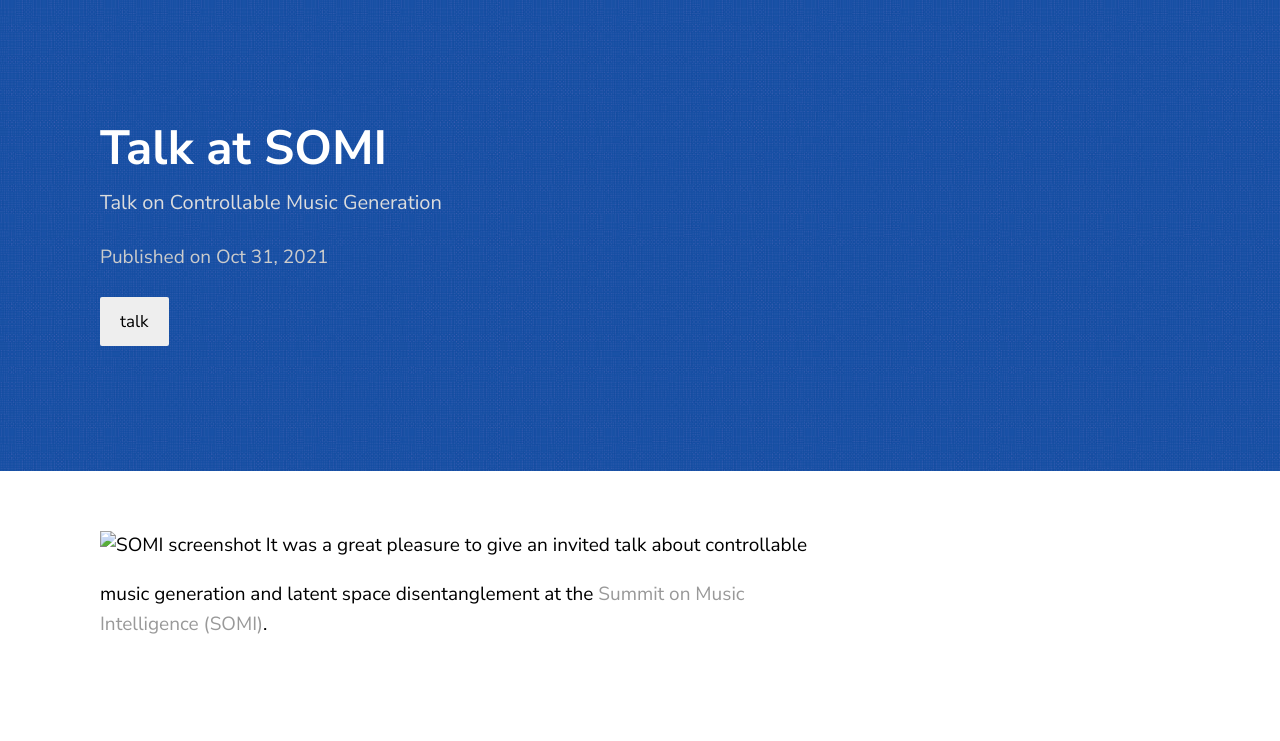
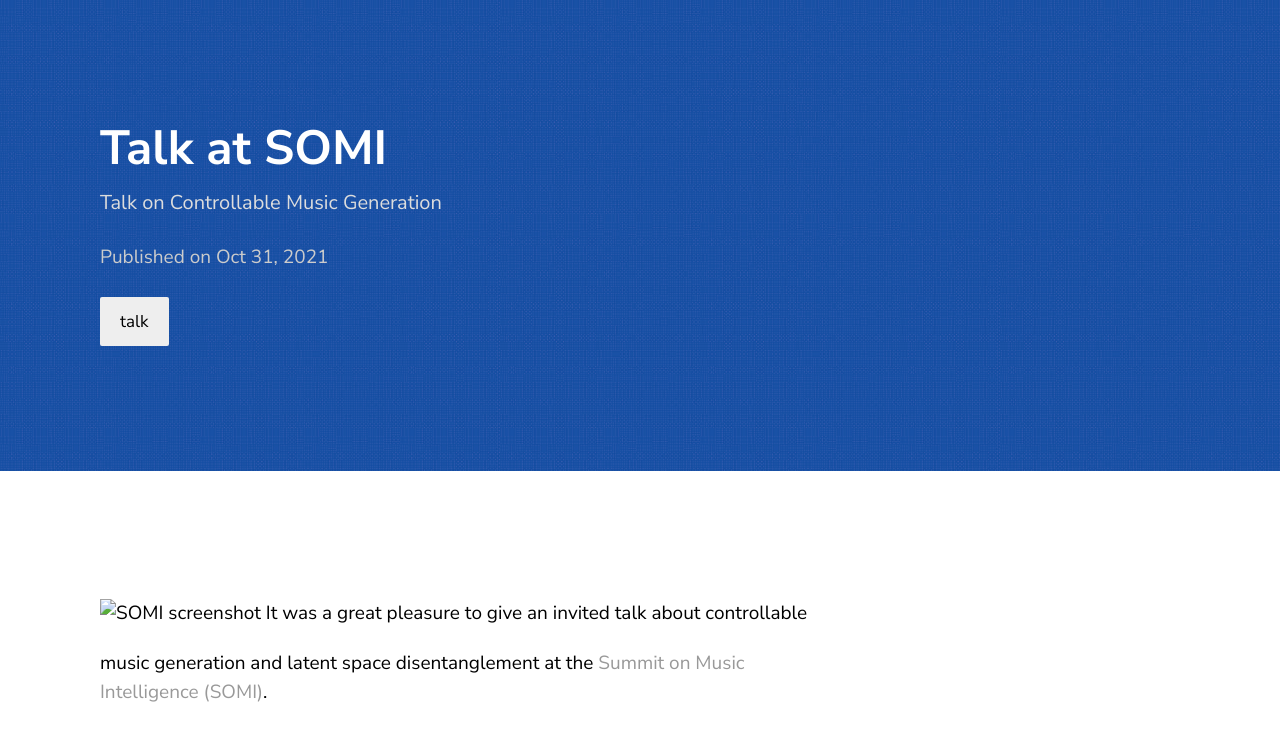
Before and after one commit to alexanderlerch/alexanderlerch.github.io, a Jekyll site: the page built from _posts/2021-10-31-somi-talk.markdown, in a window 1280 px wide. Shown: the top 741 px of the page. Built offline with Jekyll 4.4.1, drawn with Linux system fonts in a browser that asks for light colours.

Commit message:
more image testing

```diff
--- a/_posts/2021-10-31-somi-talk.markdown
+++ b/_posts/2021-10-31-somi-talk.markdown
@@ -5,5 +5,7 @@
 date:   2021-10-31 21:03:36 +0530
 categories: talk
 ---
+![](img/SOMI.jpg)
+
 ![SOMI screenshot](img/SOMI.jpg)
 It was a great pleasure to give an invited talk about controllable music generation and latent space disentanglement at the [Summit on Music Intelligence (SOMI)](https://somi-ccom.com/).
```
